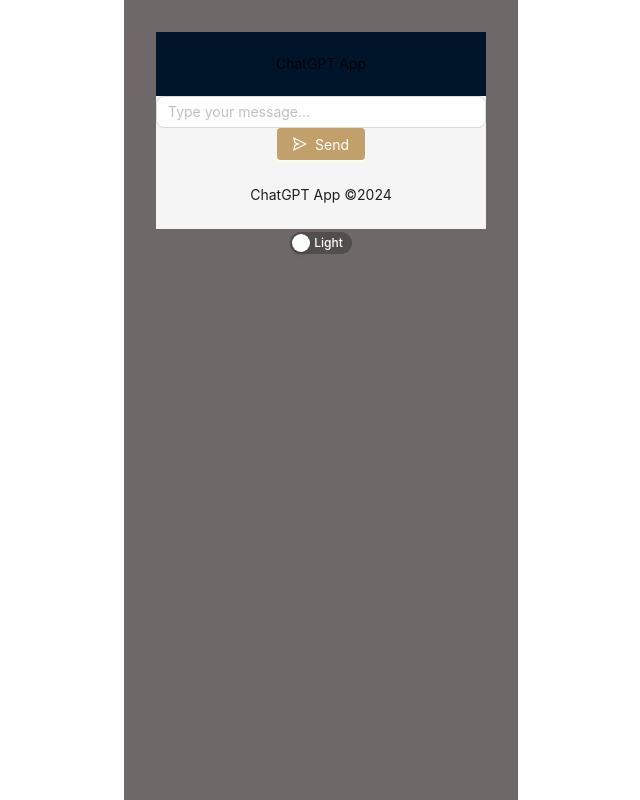
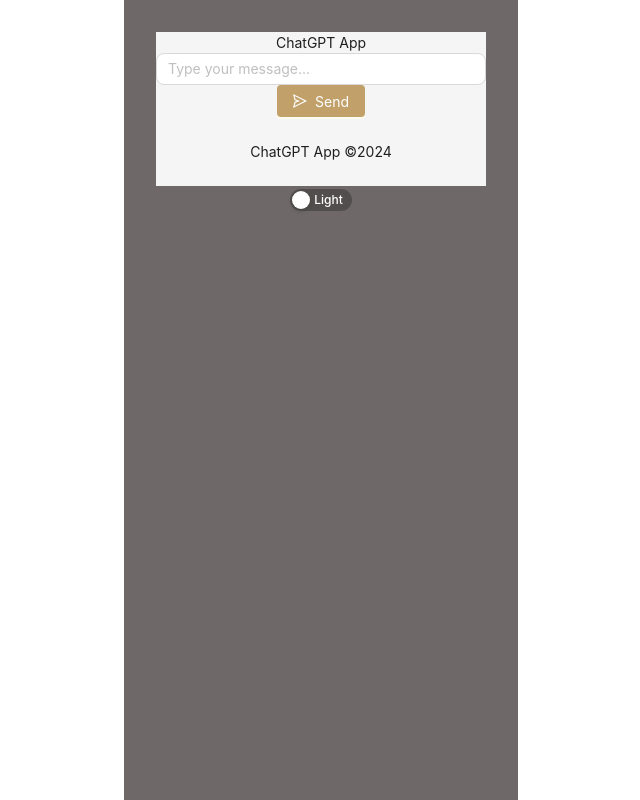
Before and after one commit to venkateshprasad598/AAChatBot, a React (Vite) app: page / in a window 1280 px wide. Shown: the whole page, without its empty margins (319-959 px from the left). Built offline with nearby package versions, Linux system fonts and the light colour scheme.

Commit message:
working on theme

```diff
--- a/src/components/ChatApp.tsx
+++ b/src/components/ChatApp.tsx
@@ -26,13 +26,8 @@
 
   return (
     <Layout className="min-h-screen flex flex-col">
-      {/* Navigation Bar */}
-      <Header className="bg-blue-500">
-        <div className="text-white text-lg">ChatGPT App</div>
-      </Header>
-
-      {/* Chat Room */}
       <Content className="flex-grow flex justify-center items-center bg-gray-100">
+        <div>ChatGPT App</div>
         <div className="bg-white w-full max-w-2xl rounded-lg shadow-lg p-4 flex flex-col">
           <div className="flex-grow overflow-auto p-4 space-y-4">
             {/* Display Messages */}
```
